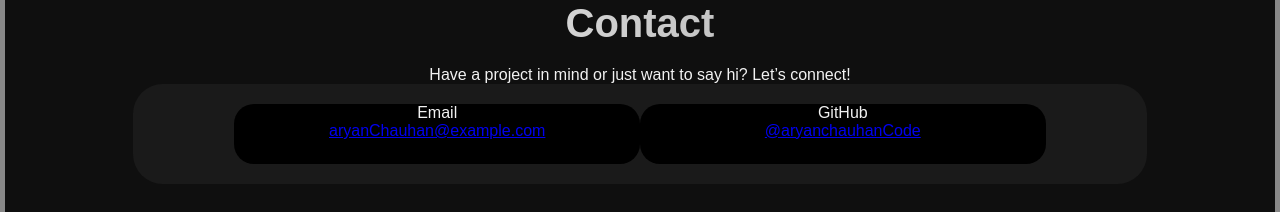
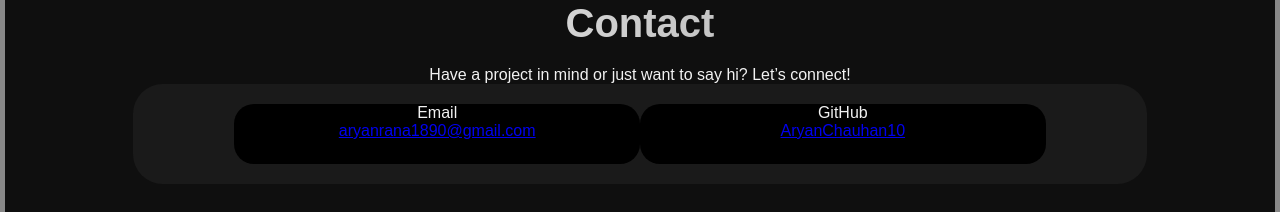
Before and after one commit to AryanChauhan10/AryanChauhan10.github.io, a plain HTML site: page index.html in a window 1280 px wide. Shown: the part 1920-2132 px from the top of the page. Drawn offline with Linux system fonts and the light colour scheme.

Commit message:
Update index.html

```diff
--- a/index.html
+++ b/index.html
@@ -78,11 +78,11 @@
     <div class="g-cont">
       <div class="gmail">
         <p>Email</p>
-        <a href="aryanrana1890@gmail.com" class="nav-link" style="text-transform: none; font-size: 1rem;">aryanChauhan@example.com</a>
+        <a href="aryanrana1890@gmail.com" class="nav-link" style="text-transform: none; font-size: 1rem;">aryanrana1890@gmail.com</a>
       </div>
       <div class="git">
         <p>GitHub</p>
-        <a href="#" class="nav-link" style="text-transform: none; font-size: 1rem;">@aryanchauhanCode</a>
+        <a href="https://github.com/AryanChauhan10" class="nav-link" style="text-transform: none; font-size: 1rem;">AryanChauhan10</a>
       </div>
     </div>
     <!-- <p>Email: <a href="mailto:aryanrana1890@gmail.com" style="color:#aaa;">aryanrana1890@gmail.com</a></p> -->
```
